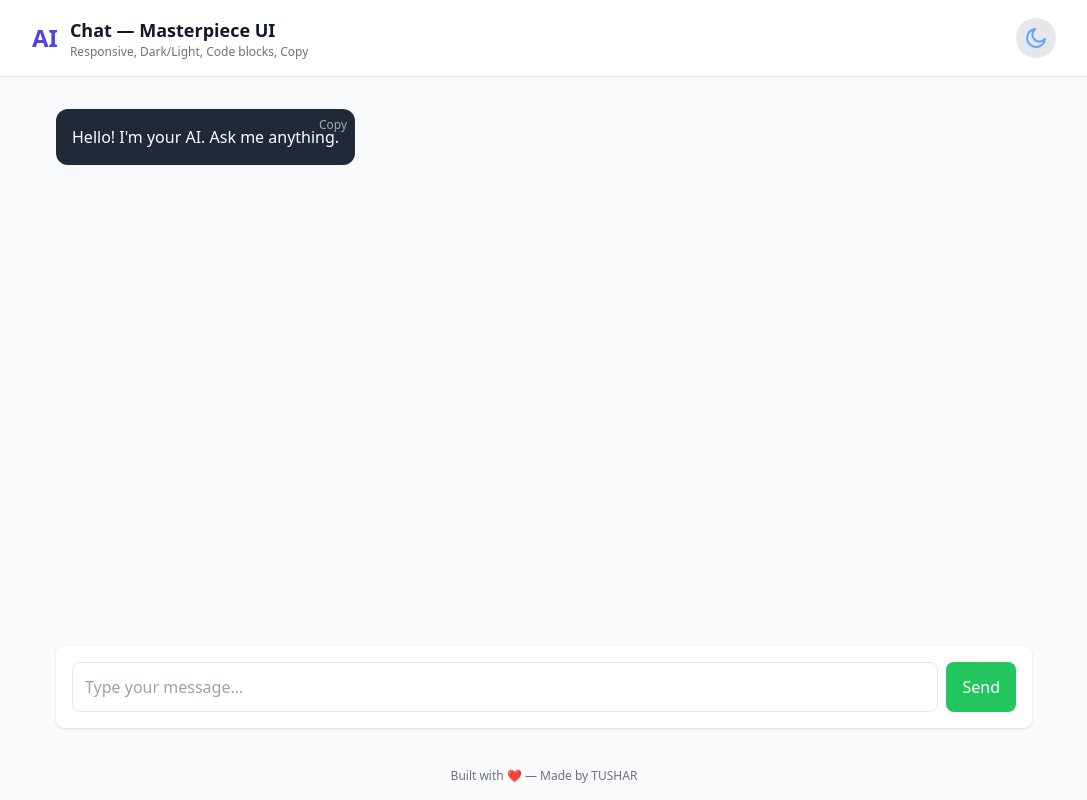
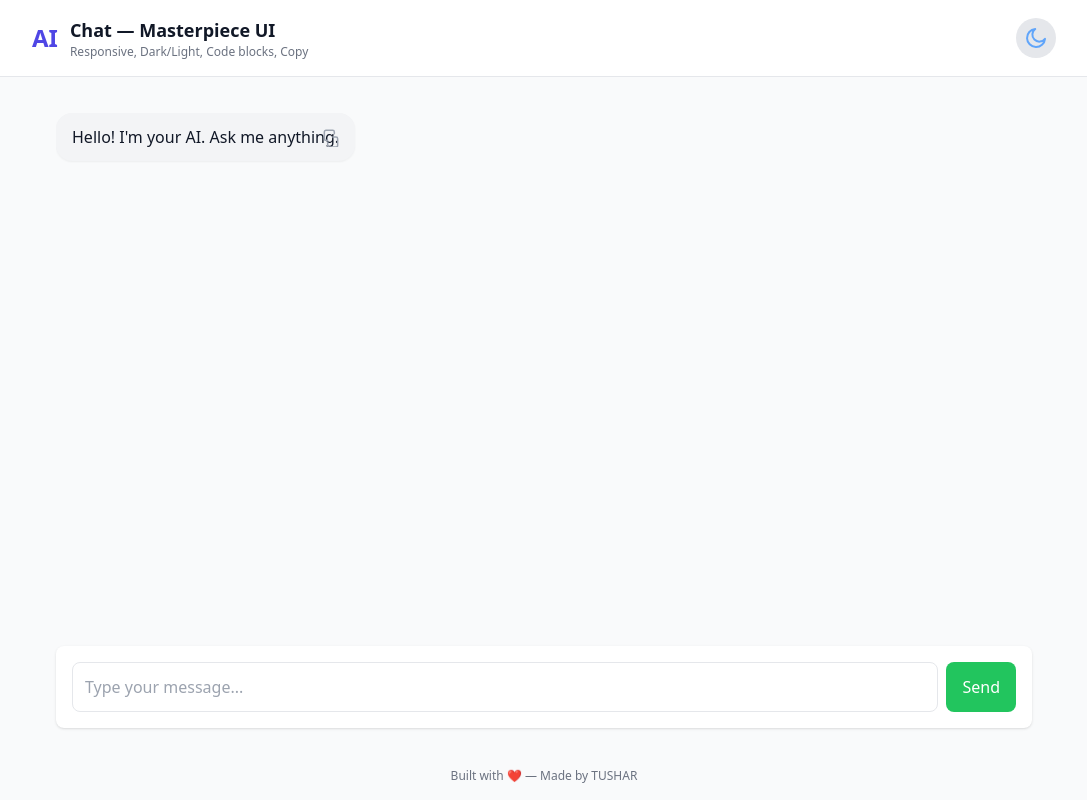
Before and after one commit to FrozenX2412/ai, a Next.js app: page / in a window 1280 px wide. Shown: the whole page, without its empty margins (96-1183 px from the left). Built offline with nearby package versions, Linux system fonts and the light colour scheme.

Commit message:
Update ChatBubble.js

```diff
--- a/components/ChatBubble.js
+++ b/components/ChatBubble.js
@@ -1,25 +1,93 @@
-import React from 'react'
-import ReactMarkdown from 'react-markdown'
-import remarkGfm from 'remark-gfm'
-import rehypeHighlight from 'rehype-highlight'
-import copy from 'copy-to-clipboard'
+import React, { useState } from "react";
+import ReactMarkdown from "react-markdown";
+import remarkGfm from "remark-gfm";
+import rehypeHighlight from "rehype-highlight";
+import copy from "copy-to-clipboard";
 
 export default function ChatBubble({ m, onCopy }) {
-  const isUser = m.role === 'user'
+  const isUser = m.role === "user";
+  const [copied, setCopied] = useState(false);
+
+  const handleCopy = () => {
+    copy(m.content);
+    setCopied(true);
+    onCopy && onCopy();
+
+    // Hide animation after 1.5s
+    setTimeout(() => setCopied(false), 1500);
+  };
+
   return (
-    <div className={`flex ${isUser ? 'justify-end' : 'justify-start'} py-2`}>
-      <div className={`${isUser ? 'bg-indigo-600 text-white' : 'bg-gray-800 text-white dark:bg-gray-700'} max-w-[90%] sm:max-w-[70%] rounded-xl p-4 relative`}>
+    <div className={`flex ${isUser ? "justify-end" : "justify-start"} py-3`}>
+      <div
+        className={`relative max-w-[90%] sm:max-w-[70%] rounded-2xl px-4 py-3 shadow-sm transition-all ${
+          isUser
+            ? "bg-indigo-600 text-white"
+            : "bg-gray-100 dark:bg-gray-800 text-gray-900 dark:text-gray-100"
+        }`}
+      >
+        {/* Copy Button (only for AI messages) */}
         {!isUser && (
-          <div className="absolute top-2 right-2 text-xs opacity-60 cursor-pointer" onClick={() => { copy(m.content); onCopy && onCopy() }}>Copy</div>
+          <>
+            <button
+              onClick={handleCopy}
+              aria-label="Copy response"
+              className="absolute bottom-2 right-2 p-1.5 rounded-lg text-gray-400 hover:text-indigo-500 transition-all"
+            >
+              {/* Copy Icon (SVG) */}
+              <svg
+                xmlns="http://www.w3.org/2000/svg"
+                fill="none"
+                viewBox="0 0 24 24"
+                strokeWidth={1.8}
+                stroke="currentColor"
+                className="w-5 h-5"
+              >
+                <path
+                  strokeLinecap="round"
+                  strokeLinejoin="round"
+                  d="M8 16H6a2 2 0 01-2-2V6a2 2 0 012-2h8a2 2 0 012 2v2m-2 4h4a2 2 0 012 2v8a2 2 0 01-2 2h-8a2 2 0 01-2-2v-4"
+                />
+              </svg>
+            </button>
+
+            {/* "Copied!" Animation */}
+            {copied && (
+              <div className="absolute bottom-2 right-10 flex items-center gap-1 text-green-500 text-xs font-medium animate-copied">
+                <svg
+                  xmlns="http://www.w3.org/2000/svg"
+                  fill="none"
+                  viewBox="0 0 24 24"
+                  strokeWidth={2}
+                  stroke="currentColor"
+                  className="w-4 h-4"
+                >
+                  <path
+                    strokeLinecap="round"
+                    strokeLinejoin="round"
+                    d="M5 13l4 4L19 7"
+                  />
+                </svg>
+                Copied!
+              </div>
+            )}
+          </>
         )}
+
+        {/* Message Content */}
         {isUser ? (
-          <div className="whitespace-pre-wrap">{m.content}</div>
+          <div className="whitespace-pre-wrap leading-relaxed">{m.content}</div>
         ) : (
-          <div className="prose prose-invert max-w-none">
-            <ReactMarkdown remarkPlugins={[remarkGfm]} rehypePlugins={[rehypeHighlight]} children={m.content} />
+          <div className="prose dark:prose-invert max-w-none prose-pre:bg-transparent prose-pre:p-0">
+            <ReactMarkdown
+              remarkPlugins={[remarkGfm]}
+              rehypePlugins={[rehypeHighlight]}
+            >
+              {m.content}
+            </ReactMarkdown>
           </div>
         )}
       </div>
     </div>
-  )
+  );
 }
```
